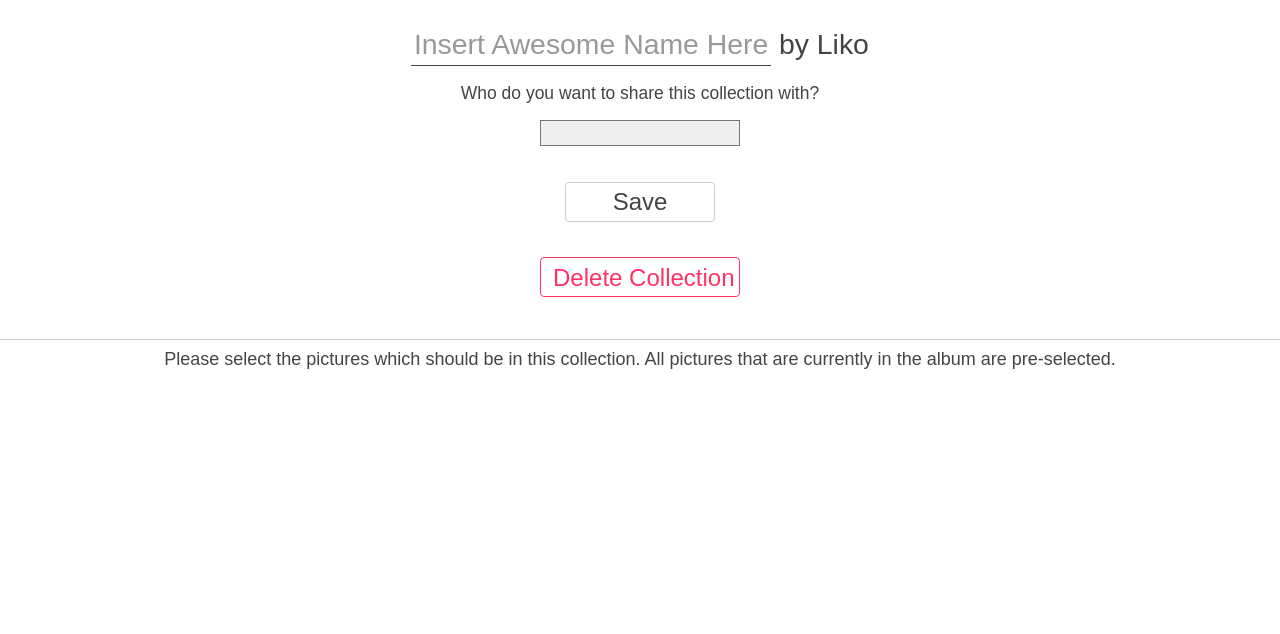
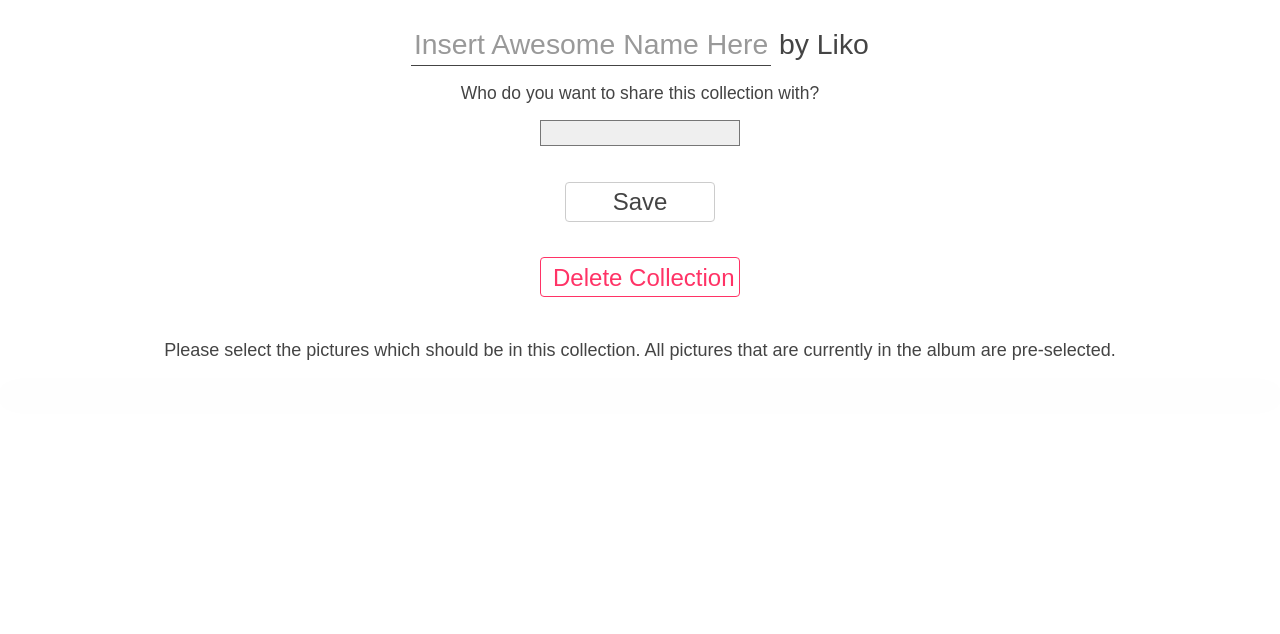
Before and after one commit to lucasvaltl/Pano, a PHP site: page /collection-edit.php in a window 1280 px wide. Shown: the part 91-725 px from the top of the page. Run offline with PHP 8.4, Linux system fonts and the light colour scheme; a user stored in the database is signed in; data comes from the database, SQL or seed files in the repository; data that the repository does not hold is empty; some libraries are stand-ins or nearby versions.

Commit message:
styled the collection creation pages better - hopefully

```diff
--- a/collection-creation.php
+++ b/collection-creation.php
@@ -111,7 +111,10 @@ include('includes/create-collection.php');
         <?php var_dump($photos); ?>
       </div>
       <div class="content collection-creation">
+
         <h4>Please choose the picture(s) you want to add to this album</h4>
+        <br />
+        <div class="soft-shadow">
         <?php
 
 
@@ -155,7 +158,7 @@ include('includes/create-collection.php');
         ?>
 
       </div>
-
+</div>
       <?php var_dump($_POST); ?>
     </form>
 
--- a/collection-edit.php
+++ b/collection-edit.php
@@ -125,10 +125,13 @@ if(isset($_GET['error'])){
         </div>
       </div>
       <br />
-      <hr />
+
     </div>
     <div class="content collection-creation">
       <h4>Please select the pictures which should be in this collection. All pictures that are currently in the album are pre-selected.</h4>
+      <br />
+      <div class="soft-shadow">
+
       <?php
       //query for all pictures in the collection to later mark them as checked
       $query = "SELECT PostID FROM photocollectionsmapping
@@ -176,6 +179,7 @@ if(isset($_GET['error'])){
       ?>
 
     </div>
+    </div>
 
   </form>
 
```
